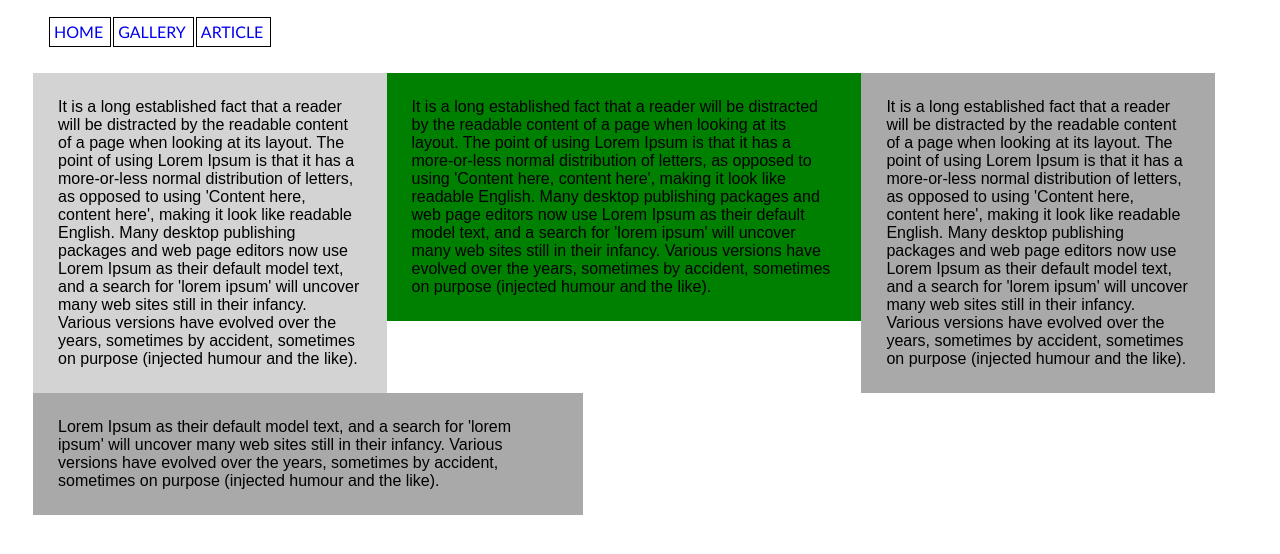
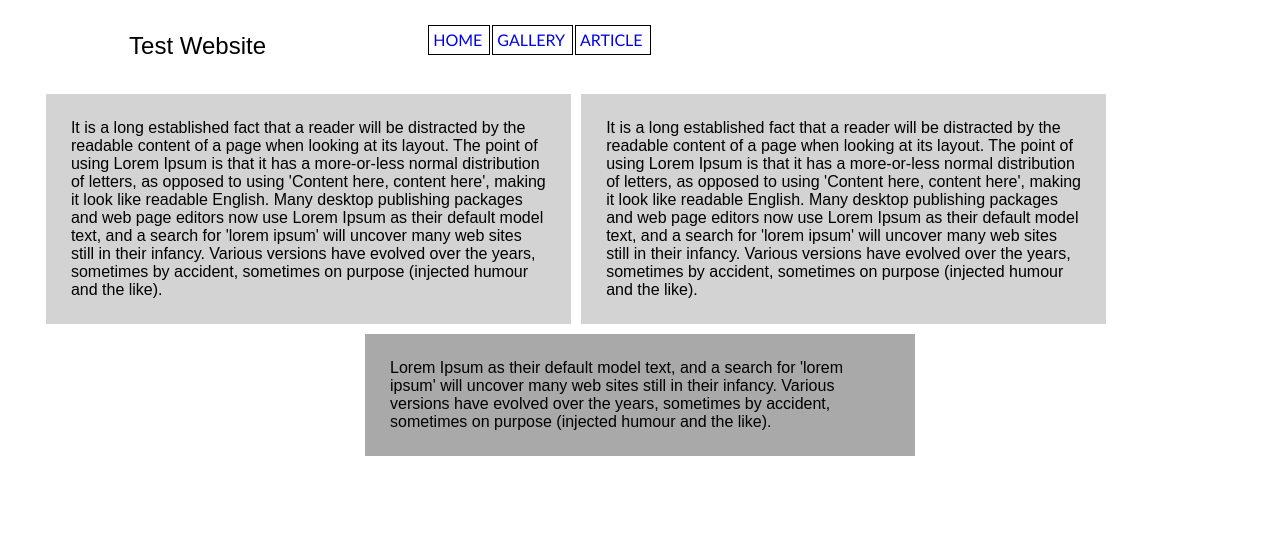
Before and after one commit to thomas-szlezak/CSS-Layouts, a plain HTML site: page article.html in a window 1280 px wide. Drawn offline with Linux system fonts and the light colour scheme.

Commit message:
Added basic 2 column layout

```diff
--- a/article.html
+++ b/article.html
@@ -9,6 +9,8 @@
 		</head>
 		<body>
 				<header>
+<!-- 				<div id="navleft"> -->
+					<p id="logo">Test Website</p>
 					<nav>
 						<ul>
 							<li><a class="menu" href="index.html">Home</a></li>
@@ -16,25 +18,22 @@
 							<li><a class="menu" href="article.html">Article</a></li>
 						</ul>
 					</nav>
-
+<!-- 				</div> -->
 				</header>
 			<div id="pagewrap">
 
 
-				<div id="left">
+				<div id="left2columns">
 					It is a long established fact that a reader will be distracted by the readable content of a page when looking at its layout. The point of using Lorem Ipsum is that it has a more-or-less normal distribution of letters, as opposed to using 'Content here, content here', making it look like readable English. Many desktop publishing packages and web page editors now use Lorem Ipsum as their default model text, and a search for 'lorem ipsum' will uncover many web sites still in their infancy. Various versions have evolved over the years, sometimes by accident, sometimes on purpose (injected humour and the like).
 				</div>
 
-				<div id="maincontent">
-					It is a long established fact that a reader will be distracted by the readable content of a page when looking at its layout. The point of using Lorem Ipsum is that it has a more-or-less normal distribution of letters, as opposed to using 'Content here, content here', making it look like readable English. Many desktop publishing packages and web page editors now use Lorem Ipsum as their default model text, and a search for 'lorem ipsum' will uncover many web sites still in their infancy. Various versions have evolved over the years, sometimes by accident, sometimes on purpose (injected humour and the like).
-
-				</div>
-				<div id="right">
+				<div id="right2columns">
 					It is a long established fact that a reader will be distracted by the readable content of a page when looking at its layout. The point of using Lorem Ipsum is that it has a more-or-less normal distribution of letters, as opposed to using 'Content here, content here', making it look like readable English. Many desktop publishing packages and web page editors now use Lorem Ipsum as their default model text, and a search for 'lorem ipsum' will uncover many web sites still in their infancy. Various versions have evolved over the years, sometimes by accident, sometimes on purpose (injected humour and the like).
 				</div>
 				<div id="footer">
 					Lorem Ipsum as their default model text, and a search for 'lorem ipsum' will uncover many web sites still in their infancy. Various versions have evolved over the years, sometimes by accident, sometimes on purpose (injected humour and the like).
 				</div>
-			</div>
+				</div>
+
 		</body>
 	</html>
--- a/styles/style.css
+++ b/styles/style.css
@@ -1,21 +1,31 @@
 
 
 header {
+	height: 120px;
+	display: inline;
+
 }
 
 #navleft {
-
+	display: inline;
 }
 
 #logo {
+	display: inline;
+	width: 30%;
+	float: left;
+	font-size: 24px;
+	font-family: sans-serif;
+	text-align: center;
 }
 
 nav {
-	margin: auto;
 }
 
 ul {
 	list-style-type: none;
+	float: left;
+
 }
 
 li {
@@ -32,10 +42,11 @@ li a {
 
 
 
-/*#pagewrap {
+#pagewrap {
 	width: 94%;
 	clear: both;
-}*/
+	margin: 0 auto;
+}
 
 .menu {
 	text-decoration: none;
@@ -47,9 +58,8 @@ li a {
 
 
 div {
-	display: inline-block;
-	padding: 25px;
 	font-family: arial;
+
 }
 
 
@@ -58,27 +68,45 @@ div {
 	background-color: lightgray;
 	width: 25%;
 	float: left;
+	padding: 25px;
 }
 
 #maincontent {
 	background-color: green;
 	width: 35%;
 	float: left;
+	padding: 25px;
 }
 
 #right {
 	background-color: darkgray;
 	width: 25%;
 	float: left;
+	padding: 25px;
 }
 
 #footer {
 	clear: both;
 	background-color: darkgray;
 	width: 500px;
+	padding: 25px;
 	margin: 0 auto;
+}
 
+#left2columns{
+	background-color: lightgray;
+	width: 40%;
+	float: left;
+	padding: 25px;
+	margin: 10px auto;
+}
 
+#right2columns {
+	background-color: lightgray;
+	width: 40%;
+	float: left;
+	padding: 25px;
+	margin: 10px;
 }
 
 #social {
```
Also changed, not shown: index.html (+3 -3 lines).
